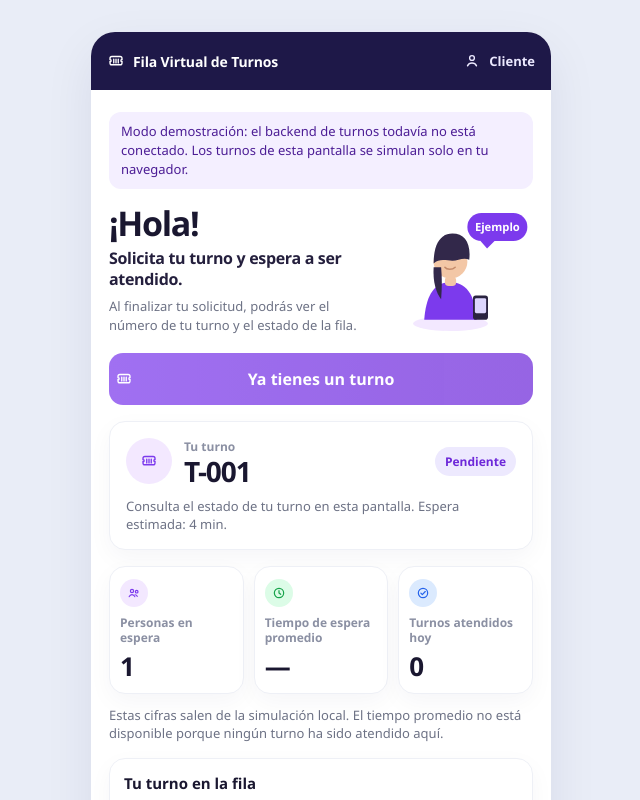
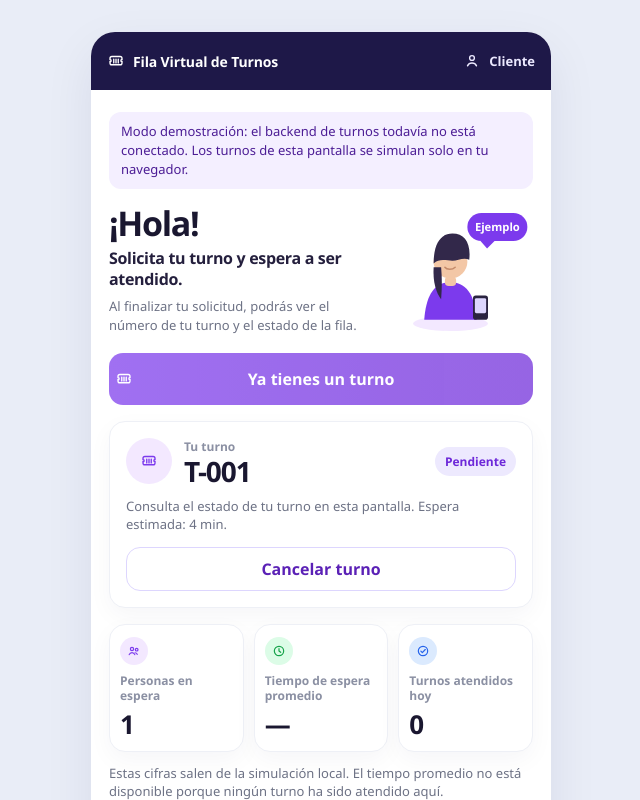
Before and after one commit to Dhani-dev/SystemTurn, a React (Vite) app in the folder frontend/frontend-react/react-client/: page / in a window 1280 px wide. Both pictures are taken after a click on the button "Solicitar turno". Shown: the top 800 px of the page, without its empty margins (319-959 px from the left). Built offline with nearby package versions, Linux system fonts and the light colour scheme.

Commit message:
Permitir cancelar un turno pendiente.

```diff
--- a/frontend/frontend-react/react-client/src/App.css
+++ b/frontend/frontend-react/react-client/src/App.css
@@ -53,6 +53,16 @@
   padding: 22px 18px 24px;
 }
 
+.banner {
+  margin: 0;
+  padding: 10px 12px;
+  border-radius: 12px;
+  background: #f4efff;
+  color: #4c1d95;
+  font-size: 13px;
+  line-height: 1.45;
+}
+
 .welcome {
   display: grid;
   grid-template-columns: minmax(0, 1fr) 150px;
@@ -97,42 +107,44 @@
   height: 100%;
 }
 
-.banner {
-  margin: 0;
-  padding: 10px 12px;
-  border-radius: 12px;
-  background: #f4efff;
-  color: #4c1d95;
-  font-size: 13px;
-  line-height: 1.45;
+.primary,
+.danger,
+.ghost {
+  display: inline-flex;
+  align-items: center;
+  justify-content: center;
+  gap: 10px;
+  width: 100%;
+  min-height: 52px;
+  border-radius: 14px;
+  border: 0;
+  cursor: pointer;
+  font-weight: 700;
 }
 
 .primary {
   display: grid;
   grid-template-columns: 24px 1fr 24px;
-  align-items: center;
-  width: 100%;
-  min-height: 52px;
-  border: 0;
-  border-radius: 14px;
   color: #fff;
   background: linear-gradient(90deg, #7c3aed 0%, #6d28d9 100%);
   box-shadow: 0 10px 20px rgba(109, 40, 217, 0.22);
-  cursor: pointer;
-  font-weight: 700;
 }
 
 .primary:hover:not(:disabled) {
   background: linear-gradient(90deg, #6d28d9 0%, #5b21b6 100%);
 }
 
-.primary:disabled {
+.primary:disabled,
+.danger:disabled,
+.ghost:disabled {
   cursor: not-allowed;
   opacity: 0.72;
   box-shadow: none;
 }
 
 .primary:focus-visible,
+.danger:focus-visible,
+.ghost:focus-visible,
 .linkish:focus-visible {
   outline: 3px solid #c4b5fd;
   outline-offset: 2px;
@@ -146,11 +158,16 @@
   margin-left: 0;
 }
 
-.card {
+.card,
+.stat,
+.queue {
   border: 1px solid #eef0f6;
   border-radius: 16px;
   background: #fff;
   box-shadow: 0 8px 24px rgba(30, 27, 75, 0.04);
+}
+
+.card {
   padding: 16px;
 }
 
@@ -175,7 +192,9 @@
   min-width: 0;
 }
 
-.turno-copy span {
+.turno-copy span,
+.stat span,
+.queue-title span {
   display: block;
   color: #8b90a3;
   font-size: 12px;
@@ -243,36 +262,49 @@
   color: #991b1b;
 }
 
-.linkish {
-  align-self: center;
-  padding: 0;
-  border: 0;
-  background: transparent;
-  color: #6d28d9;
-  font-size: 13px;
-  font-weight: 700;
-  cursor: pointer;
-  text-decoration: underline;
-  text-underline-offset: 3px;
+.confirm {
+  display: grid;
+  gap: 8px;
+  margin-top: 14px;
 }
 
-.linkish:disabled {
-  cursor: not-allowed;
-  opacity: 0.6;
+.confirm p {
+  margin: 0;
+  color: #4b5168;
+  font-size: 13px;
+}
+
+.confirm-actions {
+  display: grid;
+  grid-template-columns: 1fr 1fr;
+  gap: 8px;
+}
+
+.danger {
+  min-height: 44px;
+  color: #fff;
+  background: #dc2626;
+}
+
+.danger:hover:not(:disabled) {
+  background: #b91c1c;
+}
+
+.ghost {
+  min-height: 44px;
+  color: #5b21b6;
+  background: #fff;
+  border: 1px solid #ddd6fe;
+}
+
+.ghost.solo {
+  margin-top: 14px;
 }
 
 .stats {
   display: grid;
   grid-template-columns: repeat(3, minmax(0, 1fr));
   gap: 10px;
-}
-
-.stat,
-.queue {
-  border: 1px solid #eef0f6;
-  border-radius: 16px;
-  background: #fff;
-  box-shadow: 0 8px 24px rgba(30, 27, 75, 0.04);
 }
 
 .stat {
@@ -300,14 +332,6 @@
 .stat-icon.blue {
   background: #dbeafe;
   color: #2563eb;
-}
-
-.stat span,
-.queue-title span {
-  display: block;
-  color: #8b90a3;
-  font-size: 12px;
-  font-weight: 600;
 }
 
 .stat strong {
@@ -387,6 +411,24 @@
   text-align: left;
 }
 
+.linkish {
+  align-self: center;
+  padding: 0;
+  border: 0;
+  background: transparent;
+  color: #6d28d9;
+  font-size: 13px;
+  font-weight: 700;
+  cursor: pointer;
+  text-decoration: underline;
+  text-underline-offset: 3px;
+}
+
+.linkish:disabled {
+  cursor: not-allowed;
+  opacity: 0.6;
+}
+
 @media (max-width: 640px) {
   .page {
     padding: 0;
--- a/frontend/frontend-react/react-client/src/App.jsx
+++ b/frontend/frontend-react/react-client/src/App.jsx
@@ -1,6 +1,17 @@
 import { useEffect, useRef, useState } from 'react'
-import { consultarTurno, obtenerEstadisticas, solicitarTurno, usandoSimulacion } from './services/turnosService.js'
-import { etiquetaEstado, formatearCantidad, formatearMinutos, formatearNumero } from './utils/turnoFormat.js'
+import {
+  cancelarTurno,
+  consultarTurno,
+  obtenerEstadisticas,
+  solicitarTurno,
+  usandoSimulacion,
+} from './services/turnosService.js'
+import {
+  etiquetaEstado,
+  formatearCantidad,
+  formatearMinutos,
+  formatearNumero,
+} from './utils/turnoFormat.js'
 import './App.css'
 
 const SIMULACION = usandoSimulacion()
@@ -11,6 +22,7 @@ function App() {
   const [phase, setPhase] = useState('idle')
   const [error, setError] = useState('')
   const [aviso, setAviso] = useState('')
+  const [confirmarCancelacion, setConfirmarCancelacion] = useState(false)
   const ocupado = useRef(false)
 
   useEffect(() => {
@@ -45,8 +57,17 @@ function App() {
 
   function onSolicitar() {
     if (turno?.estado === 'PENDIENTE' || phase !== 'idle') return
+    setConfirmarCancelacion(false)
     ejecutar(solicitarTurno, 'requesting').then((data) => {
       if (data) setAviso(`Turno ${formatearNumero(data.numero)} solicitado.`)
+    })
+  }
+
+  function onCancelar() {
+    if (!turno || turno.estado !== 'PENDIENTE' || phase !== 'idle') return
+    ejecutar(() => cancelarTurno(turno.numero), 'cancelling').then((data) => {
+      setConfirmarCancelacion(false)
+      if (data) setAviso(`Turno ${formatearNumero(data.numero)} cancelado.`)
     })
   }
 
@@ -59,6 +80,7 @@ function App() {
 
   const pendiente = turno?.estado === 'PENDIENTE'
   const solicitando = phase === 'requesting'
+  const cancelando = phase === 'cancelling'
   const actualizando = phase === 'refreshing'
   const puedeSolicitar = phase === 'idle' && !pendiente
 
@@ -81,7 +103,7 @@ function App() {
             type="button"
             className="primary"
             onClick={onSolicitar}
-            disabled={solicitando || pendiente || actualizando}
+            disabled={solicitando || pendiente || cancelando || actualizando}
             aria-busy={solicitando}
           >
             <TicketIcon />
@@ -95,7 +117,14 @@ function App() {
             <span className="arrow">{puedeSolicitar && <ArrowIcon />}</span>
           </button>
           {error && <p role="alert" className="alert">{error}</p>}
-          <TurnoCard turno={turno} />
+          <TurnoCard
+            turno={turno}
+            confirmar={confirmarCancelacion}
+            cancelando={cancelando}
+            onPedirConfirmacion={() => setConfirmarCancelacion(true)}
+            onConservar={() => setConfirmarCancelacion(false)}
+            onCancelar={onCancelar}
+          />
           <StatsCards stats={stats} simulacion={SIMULACION} />
           <QueueSection turno={turno} />
           {turno && (
@@ -173,9 +202,10 @@ function Illustration() {
   )
 }
 
-function TurnoCard({ turno }) {
+function TurnoCard({ turno, confirmar, cancelando, onPedirConfirmacion, onConservar, onCancelar }) {
   const estado = turno?.estado
   const claseEstado = estado ? `status-${estado.toLowerCase()}` : 'status-vacio'
+  const mensaje = mensajeTurno(turno)
   const espera = formatearMinutos(turno?.esperaEstimadaMinutos)
 
   return (
@@ -191,11 +221,37 @@ function TurnoCard({ turno }) {
         <span className={`status ${claseEstado}`}>{etiquetaEstado(estado)}</span>
       </div>
       <p className="hint">
-        {mensajeTurno(turno)}
+        {mensaje}
         {espera ? ` Espera estimada: ${espera}.` : ''}
       </p>
+      {estado === 'PENDIENTE' && !confirmar && (
+        <button type="button" className="ghost solo" onClick={onPedirConfirmacion} disabled={cancelando}>
+          Cancelar turno
+        </button>
+      )}
+      {estado === 'PENDIENTE' && confirmar && (
+        <div className="confirm">
+          <p>Si cancelas, el asesor no llamará este turno.</p>
+          <div className="confirm-actions">
+            <button type="button" className="danger" onClick={onCancelar} disabled={cancelando}>
+              {cancelando ? 'Cancelando...' : 'Sí, cancelar'}
+            </button>
+            <button type="button" className="ghost" onClick={onConservar} disabled={cancelando}>
+              Conservar
+            </button>
+          </div>
+        </div>
+      )}
     </article>
   )
+}
+
+function mensajeTurno(turno) {
+  if (!turno) return 'Aún no tienes un turno asignado.'
+  if (turno.estado === 'PENDIENTE') return 'Consulta el estado de tu turno en esta pantalla.'
+  if (turno.estado === 'CANCELADO') return 'Cancelaste este turno. El asesor no lo llamará.'
+  if (turno.estado === 'ATENDIDO') return 'Este turno ya fue atendido.'
+  return 'Revisa el estado recibido para este turno.'
 }
 
 function StatsCards({ stats, simulacion }) {
@@ -280,13 +336,6 @@ function QueueSection({ turno }) {
   )
 }
 
-function mensajeTurno(turno) {
-  if (!turno) return 'Aún no tienes un turno asignado.'
-  if (turno.estado === 'PENDIENTE') return 'Consulta el estado de tu turno en esta pantalla.'
-  if (turno.estado === 'ATENDIDO') return 'Este turno ya fue atendido.'
-  return 'Revisa el estado recibido para este turno.'
-}
-
 function TicketIcon() {
   return (
     <svg width="18" height="18" viewBox="0 0 24 24" fill="none" aria-hidden="true">
@@ -304,6 +353,15 @@ function ArrowIcon() {
   return (
     <svg width="18" height="18" viewBox="0 0 24 24" fill="none" aria-hidden="true">
       <path d="M5 12h14M13 6l6 6-6 6" stroke="currentColor" strokeWidth="1.8" strokeLinecap="round" strokeLinejoin="round" />
+    </svg>
+  )
+}
+
+function UserIcon() {
+  return (
+    <svg width="18" height="18" viewBox="0 0 24 24" fill="none" aria-hidden="true">
+      <circle cx="12" cy="8" r="3.2" stroke="currentColor" strokeWidth="1.8" />
+      <path d="M6 18.5c1.2-2.6 3.2-3.8 6-3.8s4.8 1.2 6 3.8" stroke="currentColor" strokeWidth="1.8" strokeLinecap="round" />
     </svg>
   )
 }
@@ -337,13 +395,4 @@ function CheckIcon() {
   )
 }
 
-function UserIcon() {
-  return (
-    <svg width="18" height="18" viewBox="0 0 24 24" fill="none" aria-hidden="true">
-      <circle cx="12" cy="8" r="3.2" stroke="currentColor" strokeWidth="1.8" />
-      <path d="M6 18.5c1.2-2.6 3.2-3.8 6-3.8s4.8 1.2 6 3.8" stroke="currentColor" strokeWidth="1.8" strokeLinecap="round" />
-    </svg>
-  )
-}
-
 export default App
```
